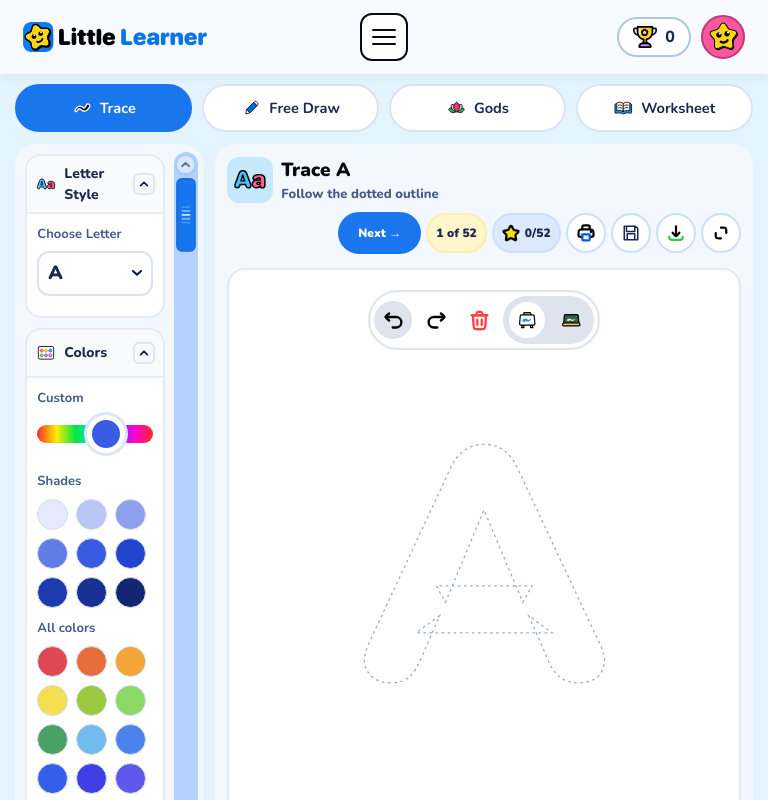
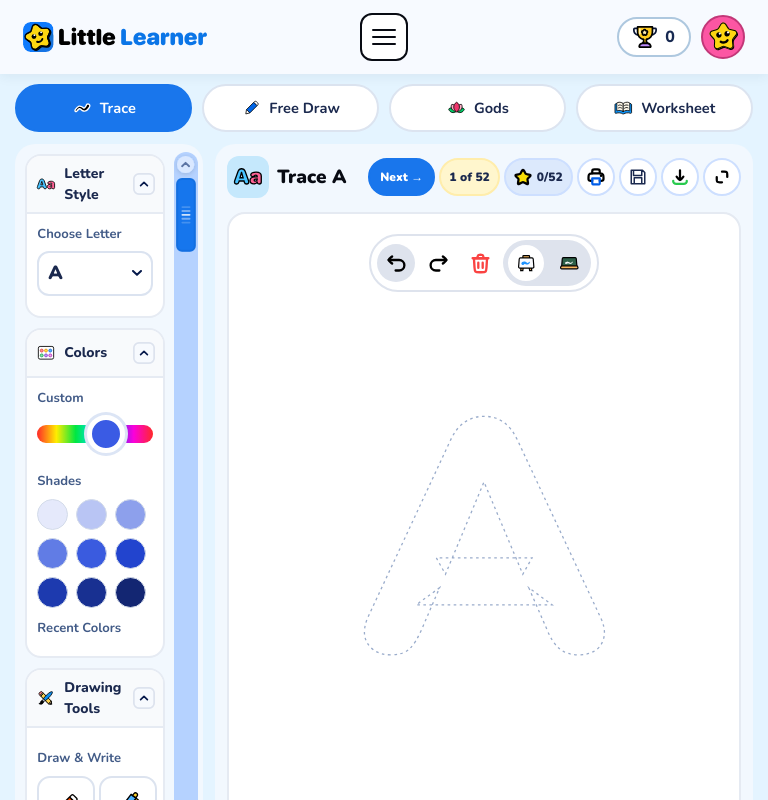
Before and after one commit to Ramonyv/Little-Learner, a React (Vite) app: page /drawing-board in a window 768 px wide. Shown: the top 800 px of the page. Built offline with nearby package versions, Linux system fonts and the light colour scheme.

Commit message:
Refine iPad Drawing Board layout, remove All colors, fix cursor flicker, and clear canvas without confirm

```diff
--- a/src/components/board/GodsStudio.tsx
+++ b/src/components/board/GodsStudio.tsx
@@ -142,7 +142,7 @@ export function GodsStudio({focusControl,settings,modernToolbar=false,locked=fal
  function region([id,d]:[string,string]){return <path key={id} d={d} fill={sheet.fills[id]||'white'} onClick={()=>fill(id)} role={tool==='Fill'?'button':undefined} aria-label={id} tabIndex={tool==='Fill'?0:undefined} onKeyDown={e=>{if(e.key==='Enter'||e.key===' '){e.preventDefault();fill(id)}}}/>}
  function undo(){if(locked)return;const saved=cleared.get(sheetKey);if(!sheet.undo.length && !saved)return;redoStack.current.set(sheetKey,[...(redoStack.current.get(sheetKey)||[]),structuredClone(sheet)]);if(saved && saved.at===sheet.undo.length){sheets.current.set(sheetKey,saved.sheet);setCleared(m=>{const next=new Map(m);next.delete(sheetKey);return next});redraw();return}const action=sheet.undo.pop();if(!action)return;const [id,previous]=action;if(!id)sheet.strokes=sheet.strokes.slice(0,-1);else {sheet.fills={...sheet.fills};if(previous)sheet.fills[id]=previous;else delete sheet.fills[id]}redraw()}
  function redo(){if(locked)return;const stack=redoStack.current.get(sheetKey)||[];if(!stack.length)return;sheets.current.set(sheetKey,stack[stack.length-1]);redoStack.current.set(sheetKey,stack.slice(0,-1));redraw()}
- function clear(){if(locked||!sheet.strokes.length && !Object.keys(sheet.fills).length)return;if(modernToolbar && !confirm('Clear this canvas?'))return;redoStack.current.delete(sheetKey);setCleared(m=>new Map(m).set(sheetKey,{sheet,at:0}));sheets.current.set(sheetKey,{artwork:"svg",fills:{},strokes:[],undo:[]});redraw()}
+ function clear(){if(locked||!sheet.strokes.length && !Object.keys(sheet.fills).length)return;redoStack.current.delete(sheetKey);setCleared(m=>new Map(m).set(sheetKey,{sheet,at:0}));sheets.current.set(sheetKey,{artwork:"svg",fills:{},strokes:[],undo:[]});redraw()}
 
  const actions = <div className="dock-actions"><span className="dock-label"><span aria-hidden="true">↶</span> Actions</span><button aria-label="Undo" disabled={!sheet.undo.length && !cleared.has(sheetKey)} onClick={undo}><BoardIcon name="Undo"/><span>Undo</span></button><button aria-label="Clear" disabled={!sheet.strokes.length && !Object.keys(sheet.fills).length} onClick={clear}><BoardIcon name="Clear"/><span>Clear</span></button></div>;
  const modernActions=<div className="db2-canvas-tools"><button aria-label="Undo" disabled={locked||!sheet.undo.length && !cleared.has(sheetKey)} onClick={undo}>{toolbarIcon('Undo ic')}</button><button aria-label="Redo" disabled={locked||!(redoStack.current.get(sheetKey)||[]).length} onClick={redo}>{toolbarIcon('Redo ic')}</button><button aria-label="Clear" disabled={locked} onClick={clear}>{toolbarIcon('Delete ic')}</button></div>;
--- a/src/index.css
+++ b/src/index.css
@@ -70,6 +70,5 @@
   :where(button, a, summary):not(.sliding-tile):active {
     transition-duration: 100ms;
   }
-  :where(.group):is(a):hover { transform: translateY(-2px); }
   :where(.group):is(a):active { transform: translateY(0) scale(.99); }
 }
--- a/src/pages/DrawingBoardV2.tsx
+++ b/src/pages/DrawingBoardV2.tsx
@@ -21,7 +21,6 @@ const writeTools: [Brush,string][] = [['Pencil','Pencil'],['Pen','Pen'],['Founta
 const paintTools: [Brush,string][] = [['Marker','Marker'],['Crayon','Crayon'],['Ink','Ink'],['Brush','Brush'],['Watercolor','Brush-1'],['Eraser','Eraser'],['Rainbow','Rainbow']];
 const godPaintTools: [Brush|'Fill',string][] = [['Fill','Color & Paint-Fill'],...paintTools];
 const pickerLabel = (item:Guide) => item.text || item.title.replace(/^Trace (?:the )?/i,'');
-const colors = ['#e04754','#e96d3b','#f5a439','#f4de52','#9bc941','#8cd866','#4aa166','#72bced','#4a83ed','#355fea','#403ee5','#6057ec','#8b61ea','#e365ad','#d88746','#8b6444','#8230d7','#666666','#303030','#ffffff'];
 function colorHue(hex:string){
   if(hex.startsWith('hsl('))return Number(hex.match(/hsl\((\d+)/)?.[1]||0);
   const [r,g,b]=[1,3,5].map(i=>parseInt(hex.slice(i,i+2),16)/255);
@@ -174,7 +173,7 @@ export function DrawingBoardV2() {
   const commitRename=(page:Page)=>{if(cancelRename.current){cancelRename.current=false;return}const title=draftTitle.trim();if(title)savePages(pages.map(p=>p.id===page.id?{...p,title}:p));setEditingId(null)};
   const toggleLock=(page:Page)=>{savePages(pages.map(p=>p.id===page.id?{...p,locked:!p.locked}:p));setPageMenu(null)};
   const remove=(page:Page)=>{if(visiblePages.length===1||page.locked)return;setPageMenu(null);if(!confirm('Delete this page?'))return;const next=pages.filter(p=>p.id!==page.id);savePages(next);if(selectedId===page.id)setSelectedId(next.find(p=>p.category===page.category)?.id||next[0].id)};
-  const clear=()=>{if(selected.locked)return;if(mode==='Gods'){document.querySelector<HTMLButtonElement>('.db2-center .db2-canvas-tools button[aria-label="Clear"]')?.click();return}if(strokes.length && confirm('Clear this canvas?'))change([], [...undo,strokes],[])};
+  const clear=()=>{if(selected.locked)return;if(mode==='Gods'){document.querySelector<HTMLButtonElement>('.db2-center .db2-canvas-tools button[aria-label="Clear"]')?.click();return}if(strokes.length)change([], [...undo,strokes],[])};
   const exportPage=(format:'pdf'|'jpg')=>{const btn=document.querySelector<HTMLButtonElement>(`.db2-center .drawing-download button:nth-child(${format==='jpg'?1:2})`);btn?.click()};
   const title=mode==='Trace' ? guide.title : mode==='Worksheet' ? (selected.title||guide.title) : mode==='Free Draw'?(selected.title||'Free Draw'):'Gods';
   const progress=mode==='Free Draw'?pages.findIndex(p=>p.id===selectedId)+1:activeIndex+1;
@@ -184,7 +183,7 @@ export function DrawingBoardV2() {
       <div className="db2-settings-wrap">
       <aside id="db2-settings-panel" ref={settingsRef} className="db2-settings" tabIndex={0} aria-label="Drawing settings" onScroll={event=>setSettingsScroll({top:event.currentTarget.scrollTop,max:Math.max(0,event.currentTarget.scrollHeight-event.currentTarget.clientHeight)})}><h2>{icon('Customize Workseet Ic')} {mode==='Gods'?'Customize Coloring':mode==='Free Draw'?'Customize Drawing':mode==='Trace'?'Customize Trace':'Customize Worksheet'}</h2>
         {(mode==='Trace'||mode==='Worksheet') && <SettingsSection title={itemType+' Style'} asset={activeCategory==='Letters'?'Letter Style':categoryIcons[activeCategory]||'Letter Style'}><div className="db2-form-row"><span>Choose {itemType}</span><button ref={letterButton} type="button" className="db2-letter-picker" disabled={Boolean(selected.locked)} aria-haspopup="listbox" aria-expanded={letterMenu} aria-label={'Choose '+activeCategory} onClick={toggleLetterMenu}><span>{pickerLabel(list[Math.min(activeIndex,list.length-1)])}</span>{icon('choose letter dropdpwn arrow icon')}</button></div>{hasTextFormat && mode==='Worksheet' && <div className="db2-form-row">Format <div className="db2-segment"><button aria-pressed={!lower} onClick={()=>setLower(false)}>A</button><button aria-pressed={lower} onClick={()=>setLower(true)}>a</button></div></div>}</SettingsSection>}
-        <SettingsSection title="Colors" asset="Colors"><label className="db2-custom-color">Custom<input type="range" min="0" max="359" value={colorHue(color)} aria-label="Custom color hue" style={{'--db2-picker-color':color} as React.CSSProperties} onChange={e=>setColor(`hsl(${e.target.value} 72% 55%)`)}/></label><p>Shades</p><div className="db2-swatches">{shades.map(c=><button key={c} style={{backgroundColor:c}} aria-label={'Color '+c} aria-pressed={color===c} onClick={()=>setColor(c)}/>)}</div><p>All colors</p><div className="db2-swatches">{colors.map(c=><button key={c} style={{backgroundColor:c}} aria-label={'Color '+c} aria-pressed={color===c} onClick={()=>setColor(c)}/>)}</div><p>Recent Colors</p><div className="db2-swatches">{recent.map(c=><button key={c} style={{backgroundColor:c}} aria-label={'Recent color '+c} onClick={()=>setColor(c)}/>)}</div></SettingsSection>
+        <SettingsSection title="Colors" asset="Colors"><label className="db2-custom-color">Custom<input type="range" min="0" max="359" value={colorHue(color)} aria-label="Custom color hue" style={{'--db2-picker-color':color} as React.CSSProperties} onChange={e=>setColor(`hsl(${e.target.value} 72% 55%)`)}/></label><p>Shades</p><div className="db2-swatches">{shades.map(c=><button key={c} style={{backgroundColor:c}} aria-label={'Color '+c} aria-pressed={color===c} onClick={()=>setColor(c)}/>)}</div><p>Recent Colors</p><div className="db2-swatches">{recent.map(c=><button key={c} style={{backgroundColor:c}} aria-label={'Recent color '+c} onClick={()=>setColor(c)}/>)}</div></SettingsSection>
         <SettingsSection title="Drawing Tools" asset="Drawing Tools"><p>Draw &amp; Write</p><div className="db2-tool-grid">{writeTools.map(([value,asset])=><button key={value} title={value} aria-label={value} aria-pressed={(mode==='Gods'?godBrush:brush)===value} onClick={()=>mode==='Gods'?setGodBrush(value):setBrush(value)}>{icon('Draw & Write/'+asset)}</button>)}</div><p>Color &amp; Paint</p><div className="db2-tool-grid">{(mode==='Gods'?godPaintTools:paintTools).map(([value,asset])=><button key={value} title={value} aria-label={value} aria-pressed={(mode==='Gods'?godBrush:brush)===value} onClick={()=>mode==='Gods'?setGodBrush(value):setBrush(value as Brush)}>{icon('Color & Paint/'+asset)}</button>)}</div></SettingsSection>
         <SettingsSection title="Brush Size" asset="Brush Size"><div className="db2-sizes">{[.5,1,1.5,2,3,4,5].map((n,i)=><button key={n} aria-label={'Brush size '+n} aria-pressed={size===n} onClick={()=>setSize(n)}>{icon(`Brush Stroke ${i+1}`)}</button>)}</div></SettingsSection>
       </aside>
--- a/src/pages/drawing-board-v2.css
+++ b/src/pages/drawing-board-v2.css
@@ -10,12 +10,15 @@
 .db2-modes:has(.db2-mode-menu){padding:10px 10px 0;background:#fff;border-radius:24px 24px 0 0;box-shadow:0 12px 32px #27385126}
 .db2-modes:has(.db2-mode-menu) .db2-mode-menu{top:calc(100% - 1px);width:100%;border-radius:0 0 24px 24px;box-shadow:0 18px 32px #27385126}
 .db2-modes:has(.db2-mode-menu)>button{position:relative;z-index:1}
-.db2-canvas-tools{gap:5px;padding:4px;border:2px solid #dee3ed;border-radius:50px}
-.db2-canvas-tools>button,.db2-canvas-tools span button{display:grid;place-items:center;flex:none;width:28px;height:28px;min-width:28px;min-height:28px;padding:5px;border:0;border-radius:30px;background:#fff}
+.db2-modes>button,.db2-swatches button,.db2-tool-grid button,.db2-sizes button{position:relative}
+.db2-modes>button::after,.db2-swatches button::after,.db2-tool-grid button::after,.db2-sizes button::after{content:'';position:absolute;inset:-4px;border-radius:inherit}
+.db2-canvas-tools{gap:4px;padding:4px 6px;border:2px solid #dee3ed;border-radius:50px}
+.db2-canvas-tools>button,.db2-canvas-tools span button{position:relative;display:grid;place-items:center;flex:none;width:28px;height:28px;min-width:28px;min-height:28px;padding:5px;border:0;border-radius:30px;background:#fff}
+.db2-canvas-tools button::after{content:'';position:absolute;inset:-4px;border-radius:inherit}
 .db2-canvas-tools>button:first-child{background:#dee3ed}
 .db2-canvas-tools>button:disabled{opacity:1;cursor:default}
 .db2-canvas-tools>button img{display:block;width:18px;height:18px;max-width:none}
-.db2-canvas-tools span{display:flex;align-items:center;gap:5px;padding:2px;border:2px solid #dee3ed;border-radius:50px;background:#dee3ed}
+.db2-canvas-tools span{display:flex;align-items:center;gap:4px;padding:3px;border:0;border-radius:50px;background:#dee3ed}
 .db2-canvas-tools span button{padding:4px;background:transparent}
 .db2-canvas-tools span button[aria-pressed=true]{width:32px;height:32px;min-width:32px;min-height:32px;border:2px solid #dee3ed;padding:4px;background:#fff}
 .db2-canvas-tools span button img{display:block;width:auto;height:auto;max-width:19px;max-height:17px}
@@ -151,15 +154,18 @@
   .db2-swatches button{width:31px;height:31px}
   .db2-tool-grid{grid-template-columns:repeat(2,minmax(0,1fr));max-width:none;gap:7px}
   .db2-tool-grid button{min-height:58px;padding:9px}
-  .db2-sizes{flex-wrap:wrap;justify-content:flex-start;gap:5px}
+  .db2-sizes{display:grid;grid-template-columns:repeat(3,minmax(0,1fr));justify-items:center;gap:6px}
   .db2-sizes button{width:40px;height:40px}
-  .db2-canvas-head{flex-wrap:wrap;gap:8px}
-  .db2-activity{flex:1;gap:8px}
-  .db2-activity>img{display:block;width:46px;height:46px;flex:none}
-  .db2-activity h2{font-size:19px}
-  .db2-badges{margin-left:auto}
-  .db2-badges span,.db2-badges button{min-height:40px;font-size:12px;padding:5px 8px}
-  .db2-badges button{min-width:40px}
+  .db2-sizes button:first-child{display:none}
+  .db2-canvas-head{flex-wrap:nowrap;align-items:center;gap:8px}
+  .db2-activity{flex:1;min-width:0;gap:8px}
+  .db2-activity>img{display:block;width:42px;height:42px;flex:none}
+  .db2-activity h2{font-size:19px;overflow:hidden;text-overflow:ellipsis;white-space:nowrap}
+  .db2-activity p{display:none}
+  .db2-badges{margin-left:auto;flex-shrink:1;flex-wrap:wrap;justify-content:flex-end;gap:4px}
+  .db2-badges span,.db2-badges button{min-height:38px;font-size:12px;padding:4px 8px}
+  .db2-badges button{min-width:38px}
+  .db2-badges .db2-next,.db2-badges .db2-prev{min-height:38px;padding-inline:10px}
   .db2-tablet-action{display:grid!important;place-items:center}
   .db2-tablet-action svg{width:18px;height:18px}
   .db2-canvas-tools>button,.db2-canvas-tools span button{width:38px;height:38px;min-width:38px;min-height:38px}
@@ -169,9 +175,3 @@
   .db2-focus .db2-grid{display:block}
   .db2-focus .db2-canvas-panel,.db2-focus .db2-gods{height:calc(100dvh - 16px);min-height:0}
 }
-@media (min-width:721px) and (max-width:900px) and (orientation:portrait){
-  .db2-canvas-head{align-items:flex-start}
-  .db2-activity{flex-basis:100%}
-  .db2-activity h2,.db2-activity p{white-space:normal}
-  .db2-badges{margin-left:auto}
-}
--- a/src/pages/games.css
+++ b/src/pages/games.css
@@ -88,7 +88,7 @@
 .catalog-runner .catalog-thumbnail {display:block;width:100%;height:auto}
 @media (prefers-reduced-motion:no-preference){
   .catalog-card,.game-cover,.p-picker button{transition:transform 190ms cubic-bezier(.2,.8,.2,1),box-shadow 190ms ease,border-color 190ms ease,background-color 190ms ease}
-  .catalog-card:hover,.game-cover:hover,.p-picker button:hover{transform:translateY(-3px);box-shadow:0 10px 24px #2842691c}
+  .catalog-card:hover,.game-cover:hover,.p-picker button:hover{box-shadow:0 10px 24px #2842691c}
   .catalog-card:active,.game-cover:active,.p-picker button:active{transform:translateY(0) scale(.985)}
   .p-actions button{transition:transform 150ms cubic-bezier(.2,.8,.2,1),filter 150ms ease}
   .p-actions button:hover{filter:brightness(1.045)}
```
Also changed, not shown: 1 other file (tests, documents, lock files or other folders).
